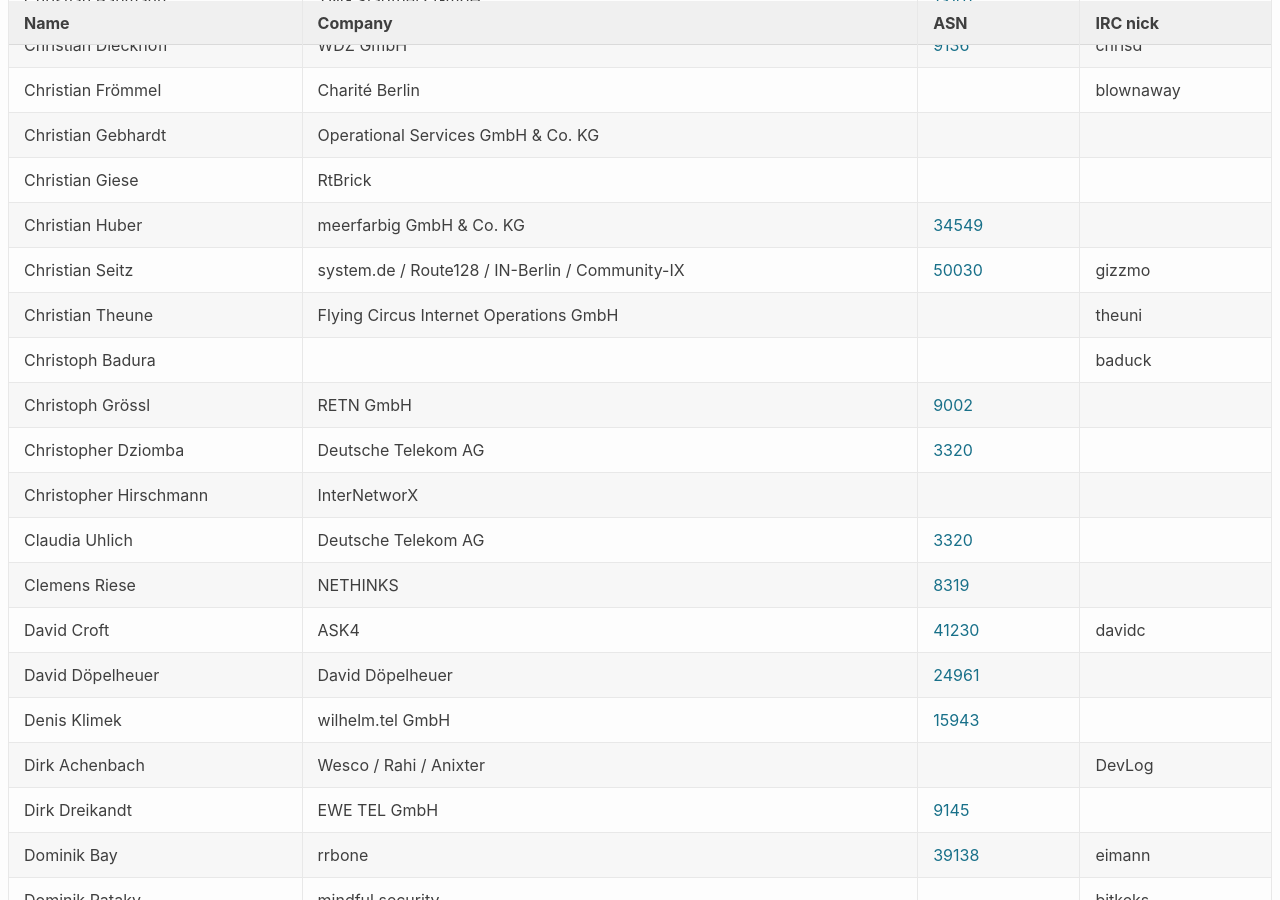
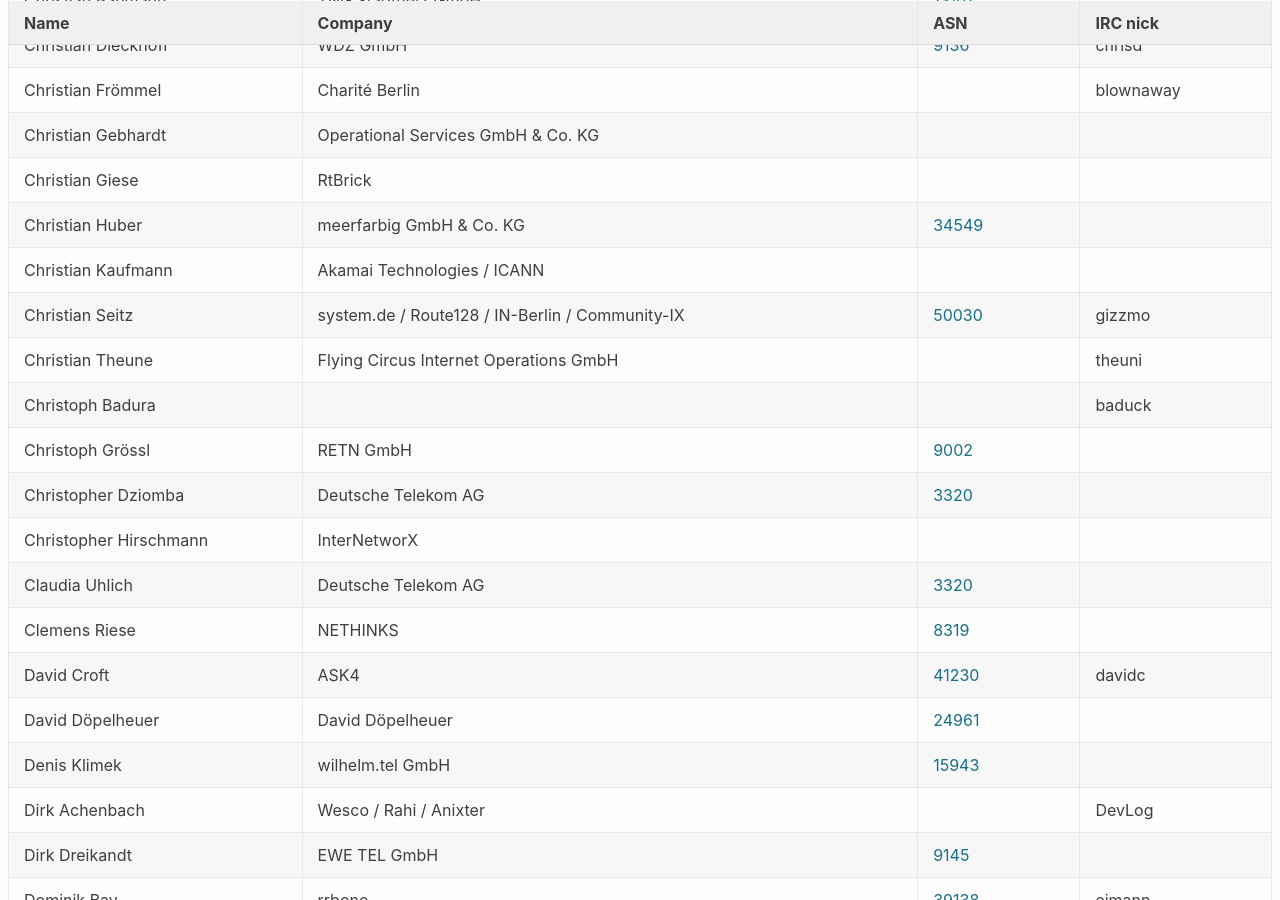
Before and after one commit to denog/pretix-attendeelist, a Jekyll site: the page built from denog15/index.md, in a window 1280 px wide and 900 px high, scrolled down 1819 px. Built offline with Jekyll 4.4.1, drawn with Linux system fonts in a browser that asks for light colours.

Commit message:
Latest data: Thu Oct  5 14:48:16 UTC 2023

```diff
--- a/_data/attendees_denog15_onsite.json
+++ b/_data/attendees_denog15_onsite.json
@@ -250,6 +250,12 @@
     "company": "meerfarbig GmbH & Co. KG",
     "irc": null,
     "asn": "34549"
+  },
+  {
+    "name": "Christian Kaufmann",
+    "company": "Akamai Technologies / ICANN",
+    "irc": null,
+    "asn": null
   },
   {
     "name": "Christian Seitz",
```
